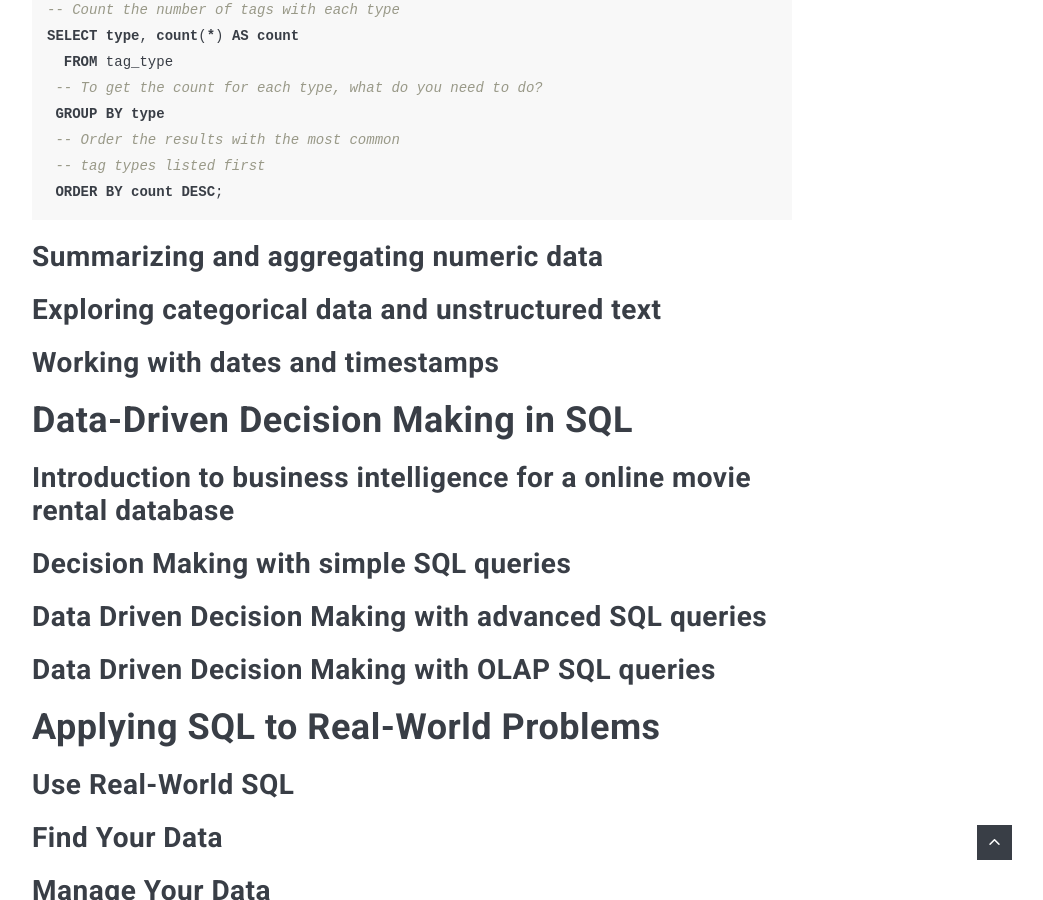
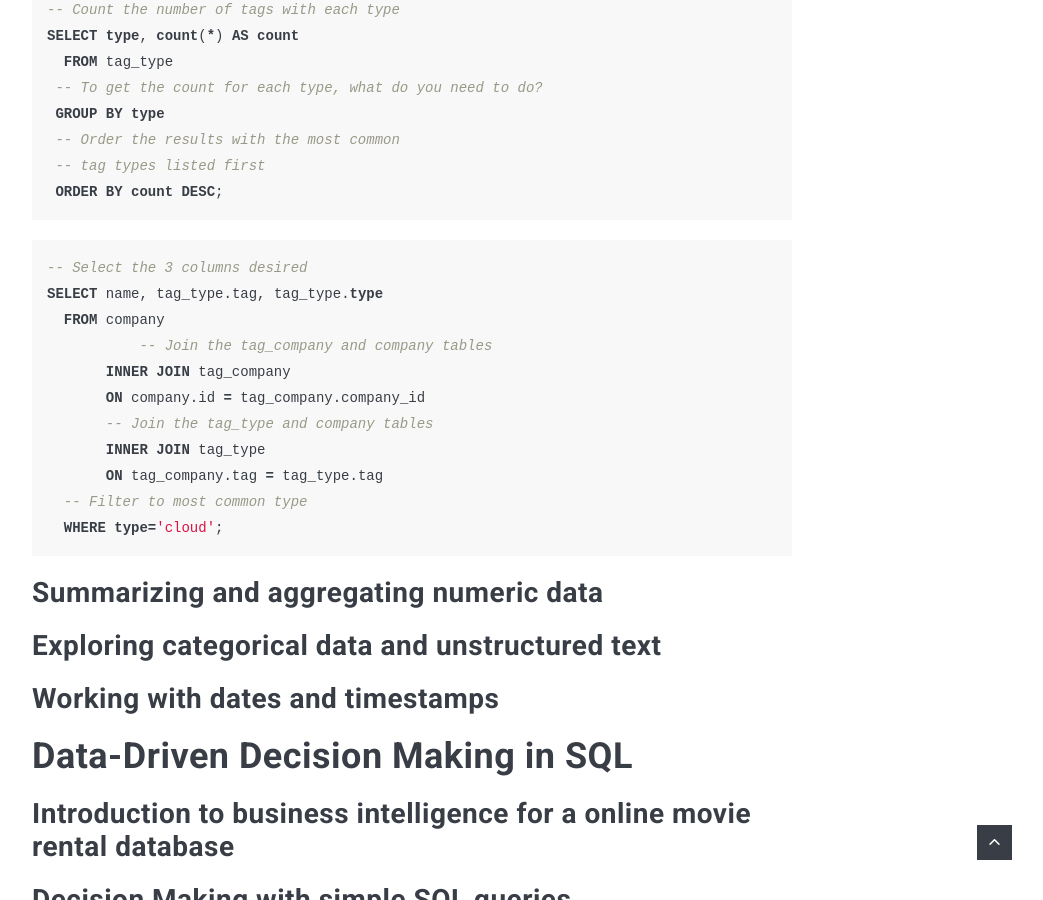
Before and after one commit to poi0905/poi0905.github.io, a Jekyll site: the page built from _posts/2022-10-31-datacamp-SQL.markdown, in a window 1280 px wide and 900 px high, scrolled down 2741 px. Shown: the whole window, without its empty margins (228-1271 px from the left). Built offline with Jekyll 4.4.1, drawn with Linux system fonts in a browser that asks for light colours; nearby versions of some CDN libraries; comment, search, counter and statistics services are not loaded.

Commit message:
20221101

```diff
--- a/_posts/2022-10-31-datacamp-SQL.markdown
+++ b/_posts/2022-10-31-datacamp-SQL.markdown
@@ -87,6 +87,20 @@ SELECT type, count(*) AS count
  ORDER BY count DESC;
 {% endhighlight %}
 
+{% highlight SQL %}
+-- Select the 3 columns desired
+SELECT name, tag_type.tag, tag_type.type
+  FROM company
+  	   -- Join the tag_company and company tables
+       INNER JOIN tag_company
+       ON company.id = tag_company.company_id
+       -- Join the tag_type and company tables
+       INNER JOIN tag_type
+       ON tag_company.tag = tag_type.tag
+  -- Filter to most common type
+  WHERE type='cloud';
+{% endhighlight %}
+
 
 ## Summarizing and aggregating numeric data
 ## Exploring categorical data and unstructured text
```
